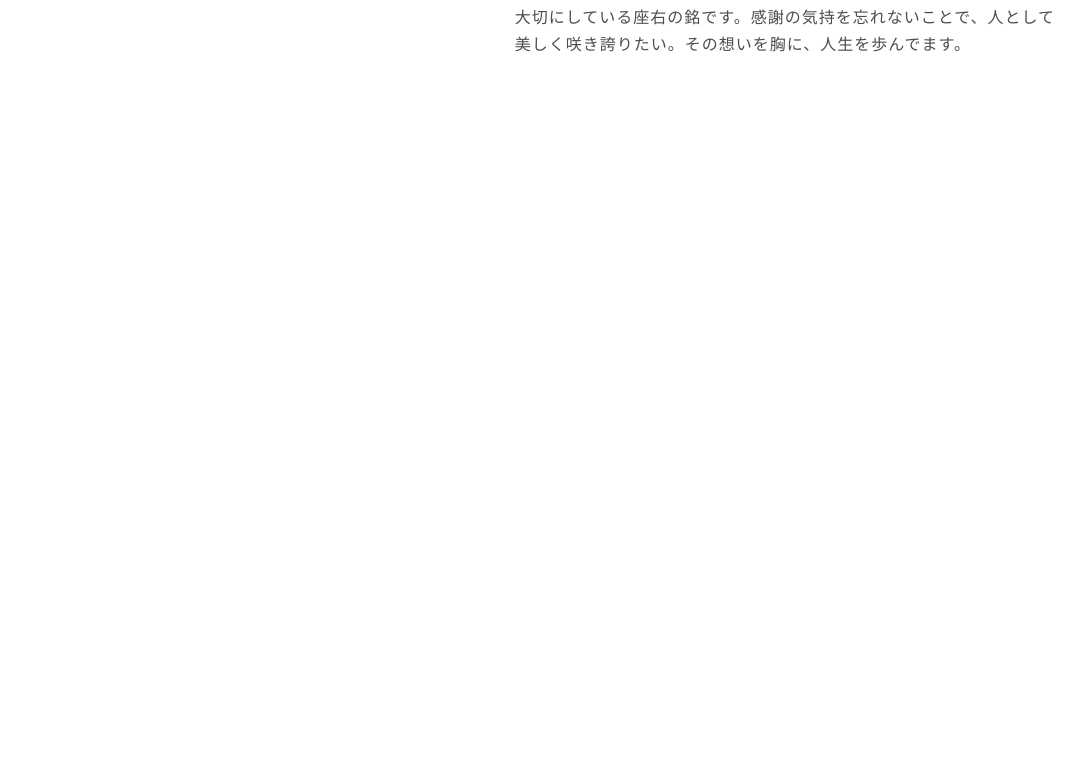
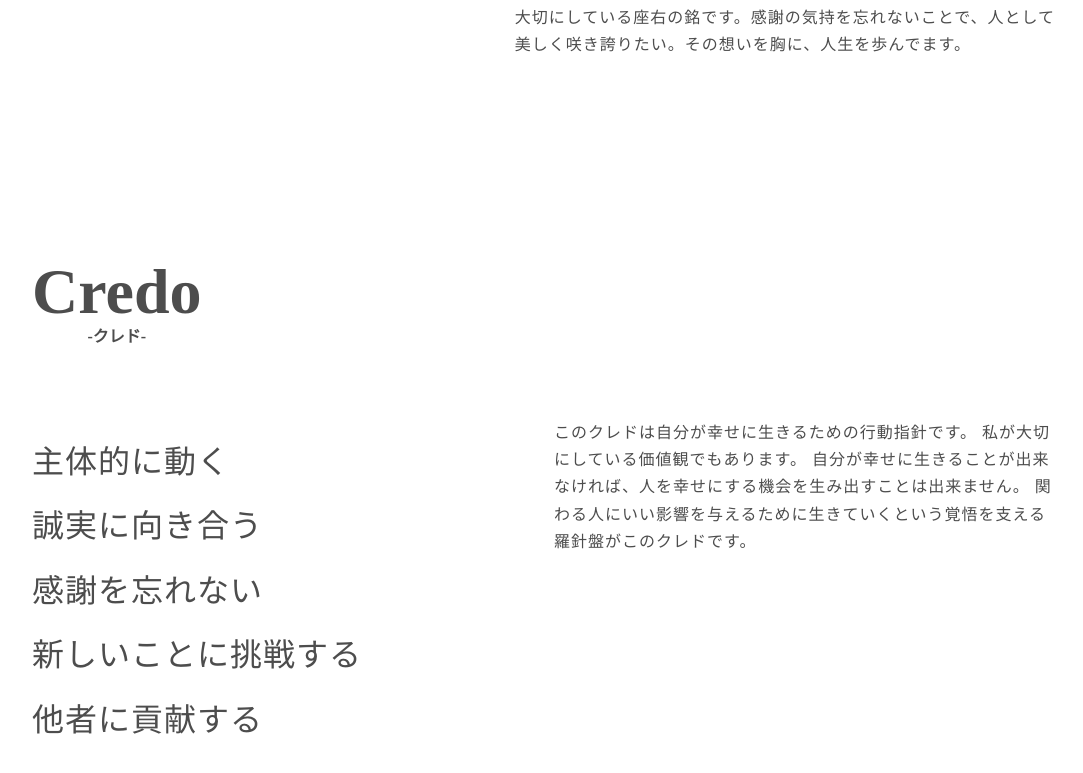
Before and after one commit to YutoTakenaka/portfolio_site, a React (Create React App) app: page /about in a window 1280 px wide. Shown: the part 1028-1801 px from the top of the page, without its empty margins (96-1179 px from the left). Before the commit the page ends 1126 px from the top, so only its background shows below. Built offline with nearby package versions, Linux system fonts and the light colour scheme.

Commit message:
fix:Aboutページにクレドを追加

```diff
--- a/src/components/pages/AboutPage.jsx
+++ b/src/components/pages/AboutPage.jsx
@@ -4,6 +4,29 @@ export const AboutPage = () => {
   return (
     <>
       <About />
+      <div className="about credo">
+        <h1 className="about-title">
+          <p className="main-title">Credo</p>
+          <p className="subtitle">-クレド-</p>
+        </h1>
+        <div className="credo-content">
+          <ul className="credo-left">
+            <li>主体的に動く</li>
+            <li>誠実に向き合う</li>
+            <li>感謝を忘れない</li>
+            <li>新しいことに挑戦する</li>
+            <li>他者に貢献する</li>
+          </ul>
+          <div className="credo-right">
+            <p>
+              このクレドは自分が幸せに生きるための行動指針です。
+              私が大切にしている価値観でもあります。
+              自分が幸せに生きることが出来なければ、人を幸せにする機会を生み出すことは出来ません。
+              関わる人にいい影響を与えるために生きていくという覚悟を支える羅針盤がこのクレドです。
+            </p>
+          </div>
+        </div>
+      </div>
     </>
   );
 };
--- a/src/styles/About.css
+++ b/src/styles/About.css
@@ -10,6 +10,10 @@
 .about-title {
   font-weight: 700;
   width: fit-content;
+}
+.credo {
+  margin-top: 180px;
+  margin-bottom: 180px;
 }
 
 .main-title {
@@ -76,3 +80,25 @@
   margin: 0;
   letter-spacing: 1px;
 }
+
+.credo-content {
+  display: flex;
+  gap: 20px;
+  width: 100%;
+}
+
+.credo-left {
+  list-style: none;
+  padding: 0;
+  width: 50%;
+  letter-spacing: 1px;
+}
+.credo-left li {
+  margin: 10px 0;
+}
+.credo-right {
+  margin-top: 10px;
+  font-size: 16px;
+  letter-spacing: 1px;
+  width: 50%;
+}
```
